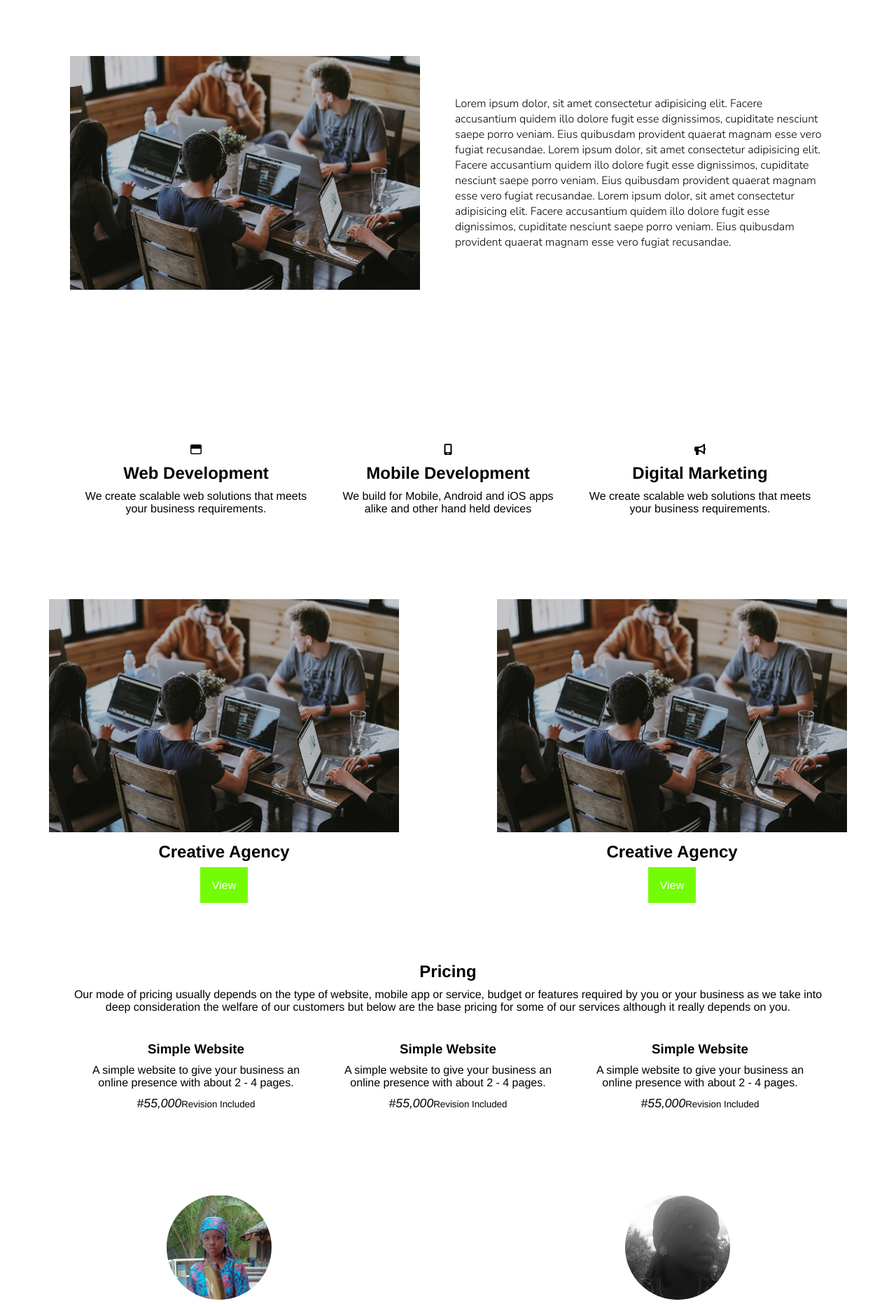
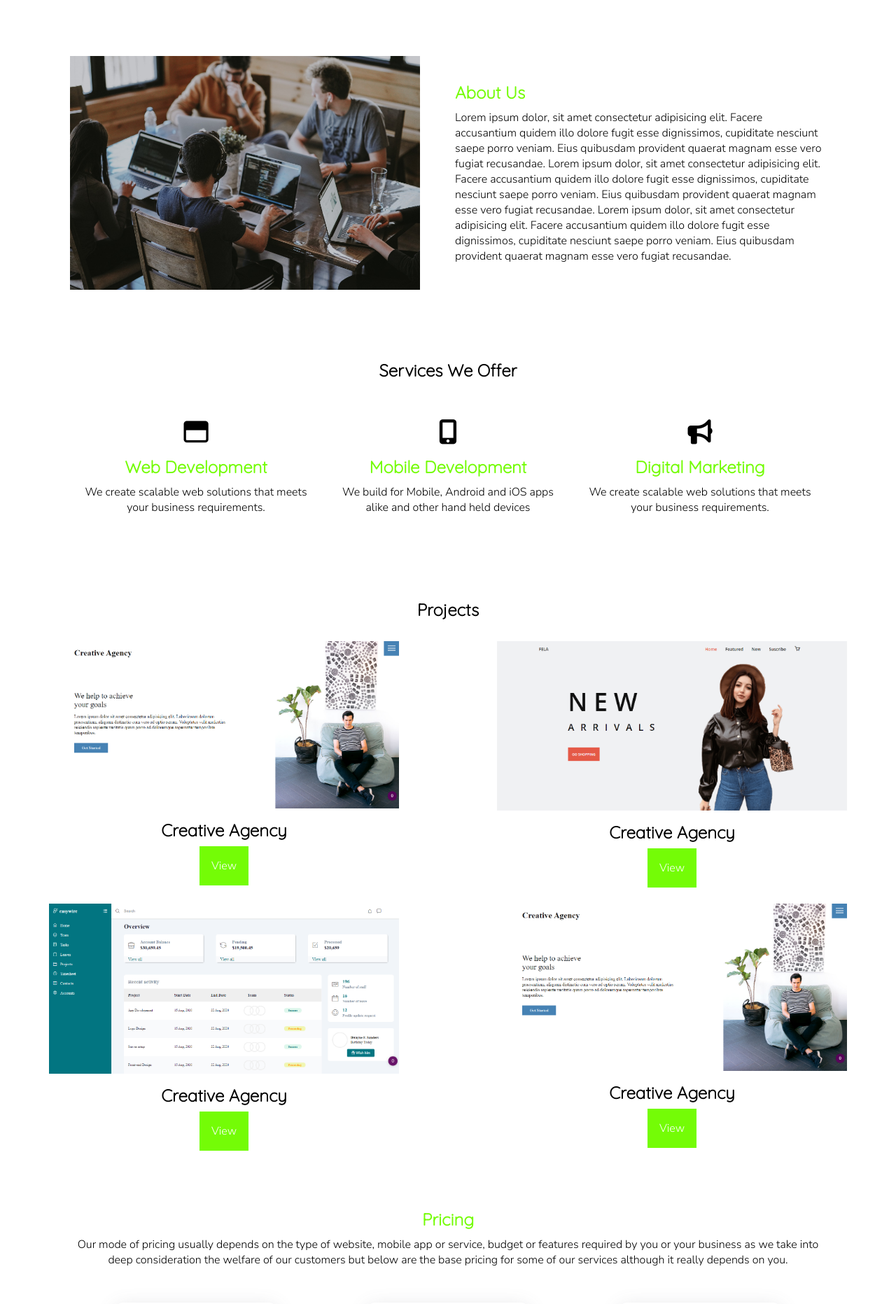
Before and after one commit to lekandev/hexagon.ng, a Vue app: page / in a window 1280 px wide. Shown: the part 820-2683 px from the top of the page at 70% size. Built offline with nearby package versions, Linux system fonts and the light colour scheme.

Commit message:
yooo!! its lit

```diff
--- a/public/index.html
+++ b/public/index.html
@@ -4,7 +4,7 @@
     <meta charset="utf-8">
     <meta http-equiv="X-UA-Compatible" content="IE=edge">
     <meta name="viewport" content="width=device-width,initial-scale=1.0">
-    <link rel="icon" href="<%= BASE_URL %>favicon.ico">
+    <link rel="icon" href="<%= BASE_URL %>favicon.png">
     <script src="https://kit.fontawesome.com/c332891452.js" crossorigin="anonymous"></script>
     <title><%= htmlWebpackPlugin.options.title %></title>
   </head>
--- a/src/App.vue
+++ b/src/App.vue
@@ -6,6 +6,7 @@
     <Projects />
     <Pricing />
     <Team />
+    <Testimonials />
     <Contact />
     <Footer />
   </main>
@@ -19,6 +20,7 @@ import Services from "./components/Services.vue";
 import Projects from "./components/Projects.vue";
 import Pricing from "./components/Pricing.vue";
 import Team from "./components/Team.vue";
+import Testimonials from "./components/Testimonials.vue";
 import Contact from "./components/Contact.vue";
 import Footer from "./components/Footer.vue";
 
@@ -32,6 +34,7 @@ export default {
     Projects,
     Pricing,
     Team,
+    Testimonials,
     Contact,
     Footer,
   },
@@ -43,6 +46,11 @@ export default {
   margin: 0;
   padding: 0;
   box-sizing: border-box;
+  font-family: 'Nunito Sans', sans-serif;
+}
+
+h2, h3 {
+  font-family: 'Quicksand', sans-serif;
 }
 
 #app {
--- a/src/components/About.vue
+++ b/src/components/About.vue
@@ -1,44 +1,67 @@
 <template>
   <section class="about">
     <div class="about__container">
-      <img src="../assets/hero_bg.jpg" alt="about-pic">
+      <img src="../assets/hero_bg.jpg" alt="about-pic" />
       <div class="about__info">
-        Lorem ipsum dolor, sit amet consectetur adipisicing elit.
-        Facere accusantium quidem illo dolore fugit esse dignissimos,
-        cupiditate nesciunt saepe porro veniam. Eius quibusdam
-        provident quaerat magnam esse vero fugiat recusandae.
-        Lorem ipsum dolor, sit amet consectetur adipisicing elit.
-        Facere accusantium quidem illo dolore fugit esse dignissimos,
-        cupiditate nesciunt saepe porro veniam. Eius quibusdam
-        provident quaerat magnam esse vero fugiat recusandae.
-        Lorem ipsum dolor, sit amet consectetur adipisicing elit.
-        Facere accusantium quidem illo dolore fugit esse dignissimos,
-        cupiditate nesciunt saepe porro veniam. Eius quibusdam
-        provident quaerat magnam esse vero fugiat recusandae.
+        <h2>About Us</h2>
+        Lorem ipsum dolor, sit amet consectetur adipisicing elit. Facere
+        accusantium quidem illo dolore fugit esse dignissimos, cupiditate
+        nesciunt saepe porro veniam. Eius quibusdam provident quaerat magnam
+        esse vero fugiat recusandae. Lorem ipsum dolor, sit amet consectetur
+        adipisicing elit. Facere accusantium quidem illo dolore fugit esse
+        dignissimos, cupiditate nesciunt saepe porro veniam. Eius quibusdam
+        provident quaerat magnam esse vero fugiat recusandae. Lorem ipsum dolor,
+        sit amet consectetur adipisicing elit. Facere accusantium quidem illo
+        dolore fugit esse dignissimos, cupiditate nesciunt saepe porro veniam.
+        Eius quibusdam provident quaerat magnam esse vero fugiat recusandae.
       </div>
     </div>
   </section>
 </template>
 <script>
 export default {
-  name: 'About'
+  name: "About",
 };
 </script>
 
 <style scoped lang="scss">
 @import "./utilities/_variables";
 .about {
-  padding: 100px;
+  padding: 100px 100px 0px 100px;
 
   .about__container {
     display: flex;
     align-items: center;
-    font-family: 'Nunito Sans', sans-serif;
+    font-family: "Nunito Sans", sans-serif;
 
     img {
       width: 500px;
       margin-right: 50px;
     }
+
+    .about__info {
+      h2 {
+        margin-bottom: 10px;
+        font-family: "Quicksand", sans-serif;
+        color: $text-color1;
+      }
+    }
+  }
+}
+
+@media screen and (max-width: 640px) {
+  .about {
+    margin: 0;
+
+    .about__container {
+      flex-direction: column;
+
+      img {
+        width: 500px;
+        margin-right: 0;
+        margin-bottom: 50px;
+      }
+    }
   }
 }
 </style>
--- a/src/components/Pricing.vue
+++ b/src/components/Pricing.vue
@@ -15,8 +15,8 @@
           business an online presence
           with about 2 - 4 pages.
         </p>
-        <em class="price">#55,000</em>
-        <small>Revision Included</small>
+        <em class="price">&#8358;55,000</em>
+        <p>Revision Included</p>
       </div>
       <div class="pricing__price">
         <h3>Simple Website</h3>
@@ -25,8 +25,8 @@
           business an online presence
           with about 2 - 4 pages.
         </p>
-        <em class="price">#55,000</em>
-        <small>Revision Included</small>
+        <em class="price">&#8358;55,000</em>
+        <p>Revision Included</p>
       </div>
       <div class="pricing__price">
         <h3>Simple Website</h3>
@@ -35,8 +35,8 @@
           business an online presence
           with about 2 - 4 pages.
         </p>
-        <em class="price">#55,000</em>
-        <small>Revision Included</small>
+        <em class="price">&#8358;55,000</em>
+        <p>Revision Included</p>
       </div>
     </div>
   </section>
@@ -49,38 +49,55 @@ export default {
 </script>
 
 <style lang="scss" scoped>
+@import "./utilities/_variables";
+
 .pricing {
   text-align: center;
   margin: 100px;
 
   h2 {
     margin-bottom: 10px;
+    color: $text-color1;
   }
 
   p {
-    margin-bottom: 20px;
+    margin-bottom: 50px;
   }
 
   .pricing__container {
     display: grid;
     grid-template-columns: repeat(auto-fit, minmax(240px, 1fr));
+    place-items: center;
 
     .pricing__price {
       padding: 20px;
       border-radius: 10px;
+      width: 230px;
+      box-shadow: rgba(100, 100, 111, 0.2) 0px 7px 29px 0px;
+      transition: 0.3s ease-in-out;
 
       h3 {
-        margin-bottom: 10px;
+        margin-bottom: 20px;
       }
 
       .price__desc {
-        margin-bottom: 10px;
+        margin-bottom: 25px;
       }
 
       .price {
-        font-size: 1.1rem;
-        margin-bottom: 10px;
+        font-size: 1.5rem;
+        font-weight: 700;
+        color: $text-color1;
+        font-family: 'Quicksand', sans-serif;
       }
+
+      p {
+        margin-top: 30px;
+      }
+    }
+
+    .pricing__price:hover {
+      transform: scaleY(1.06);
     }
   }
 }
--- a/src/components/Projects.vue
+++ b/src/components/Projects.vue
@@ -1,15 +1,28 @@
 <template>
   <section class="projects">
+    <h2>Projects</h2>
+    <div class="projects__container">
       <ProjectCard
-      image="hero_bg.jpg"
+        image="creative-agency.png"
         name="Creative Agency"
         link="https://github.com/lekandev/Creative-agency-website"
       />
       <ProjectCard
-      image="hero_bg.jpg"
+        image="ecommerce.png"
         name="Creative Agency"
         link="https://github.com/lekandev/Creative-agency-website"
       />
+      <ProjectCard
+        image="dashadmin.png"
+        name="Creative Agency"
+        link="https://github.com/lekandev/Creative-agency-website"
+      />
+      <ProjectCard
+        image="creative-agency.png"
+        name="Creative Agency"
+        link="https://github.com/lekandev/Creative-agency-website"
+      />
+    </div>
   </section>
 </template>
 <script>
@@ -25,9 +38,19 @@ export default {
 
 <style scoped lang="scss">
 @import "./utilities/_variables";
+
 .projects {
+  margin-bottom: 100px;
+
+  h2 {
+    text-align: center;
+    margin-bottom: 30px;
+  }
+
+  .projects__container {
     display: grid;
-  grid-template-columns: repeat(auto-fit, minmax(240px, 1fr));
-  margin-bottom: 100px;
+    grid-template-columns: repeat(auto-fit, minmax(540px, 1fr));
+    grid-row-gap: 40px;
+  }
 }
 </style>
--- a/src/components/Services.vue
+++ b/src/components/Services.vue
@@ -1,12 +1,15 @@
 <template>
   <section class="services">
+    <h2>Services We Offer</h2>
+    <div class="services__container">
       <div class="service">
         <div class="service__icon">
           <i class="far fa-window-maximize"></i>
         </div>
         <h2 class="service__name">Web Development</h2>
         <p class="service__info">
-        We create scalable web solutions that meets your business requirements.
+          We create scalable web solutions that meets your business
+          requirements.
         </p>
       </div>
       <div class="service">
@@ -25,8 +28,10 @@
         </div>
         <h2 class="service__name">Digital Marketing</h2>
         <p class="service__info">
-        We create scalable web solutions that meets your business requirements.
+          We create scalable web solutions that meets your business
+          requirements.
         </p>
+      </div>
     </div>
   </section>
 </template>
@@ -39,22 +44,32 @@ export default {
 <style scoped lang="scss">
 @import "./utilities/_variables";
 .services {
+  margin: 100px;
+
+  h2 {
+    text-align: center;
+    margin-bottom: 30px;
+  }
+
+  .services__container {
     display: grid;
     grid-template-columns: repeat(auto-fit, minmax(240px, 1fr));
     // align-items: center;
-  margin: 100px;
 
     .service {
       text-align: center;
       padding: 20px;
 
       .service__icon {
+        font-size: 2.2rem;
         margin-bottom: 10px;
       }
 
       .service__name {
+        color: $text-color1;
         margin-bottom: 10px;
       }
     }
   }
+}
 </style>
--- a/src/components/Team.vue
+++ b/src/components/Team.vue
@@ -2,7 +2,7 @@
   <section class="team">
     <div class="team__member">
       <img src="../assets/team__member4.png" alt="">
-      <h2>Gilbert Excellence</h2>
+      <h3>Gilbert Excellence</h3>
       <p>Android App developer</p>
       <small class="team__member--stack">
         Java · C++ · C#
@@ -10,7 +10,7 @@
     </div>
     <div class="team__member">
       <img src="../assets/team__member2.png" alt="">
-      <h2>Gbolahan Okuneye</h2>
+      <h3>Gbolahan Okuneye</h3>
       <p>Frontend developer</p>
       <small class="team__member--stack">
         HTML · CSS · JavaScript
@@ -18,7 +18,7 @@
     </div>
     <div class="team__member">
       <img src="../assets/team__member4.png" alt="">
-      <h2>Muhammad Dass</h2>
+      <h3>Muhammad Dass</h3>
       <p>Frontend developer/Digital Marketer</p>
       <small class="team__member--stack">
         HTML · CSS · JavaScript · SEO
@@ -26,7 +26,7 @@
     </div>
     <div class="team__member">
       <img src="../assets/team__member2.png" alt="">
-      <h2>Gbadebo Emmanuel Oluwarimi</h2>
+      <h3>Gbadebo Emmanuel Oluwarimi</h3>
       <p>Fullstack developer</p>
       <small class="team__member--stack">
         HTML · CSS · JavaScript · React · Python · Django
@@ -34,7 +34,7 @@
     </div>
     <div class="team__member">
       <img src="../assets/team__member4.png" alt="">
-      <h2>Igbokwe Gabriel Ifechukwu</h2>
+      <h3>Igbokwe Gabriel Ifechukwu</h3>
       <p>Frontend developer</p>
       <small class="team__member--stack">
         HTML · CSS · JavaScript · Vue
@@ -42,7 +42,7 @@
     </div>
     <div class="team__member">
       <img src="../assets/team__member2.png" alt="">
-      <h2>Mohammed Kabir Hussaini</h2>
+      <h3>Mohammed Kabir Hussaini</h3>
       <p>Fullstack developer</p>
       <small class="team__member--stack">
         HTML · CSS · JavaScript · React · Vue · Node · React Native
@@ -60,19 +60,29 @@ export default {
 @import "./utilities/_variables";
 .team {
   display: grid;
-  grid-template-columns: repeat(auto-fit, minmax(440px, 1fr));
+  grid-template-columns: repeat(auto-fit, minmax(400px, 1fr));
   gap: 30px;
-  // align-items: center;
+  place-items: center;
   text-align: center;
   margin-bottom: 100px;
 
   .team__member {
+    width: 300px;
 
     img {
       width: 150px;
       height: 150px;
       border-radius: 50%;
       object-fit: contain;
+      margin-bottom: 15px;
+    }
+
+    h3 {
+      margin-bottom: 7px;
+    }
+
+    p {
+      margin-bottom: 7px;
     }
   }
 }
```
Also changed, not shown: src/components/Hero.vue (+42 -22 lines), src/components/Testimonials.vue (+13 -4 lines), public/favicon.png (added), src/components/Testimonial.vue (added), 1 other file (tests, documents, lock files or other folders). Lines whose indentation alone changed are shown as unchanged.
